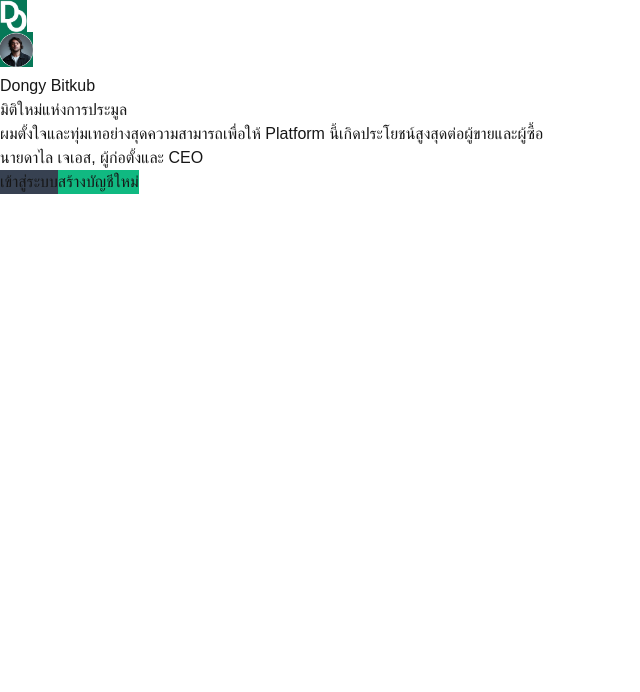
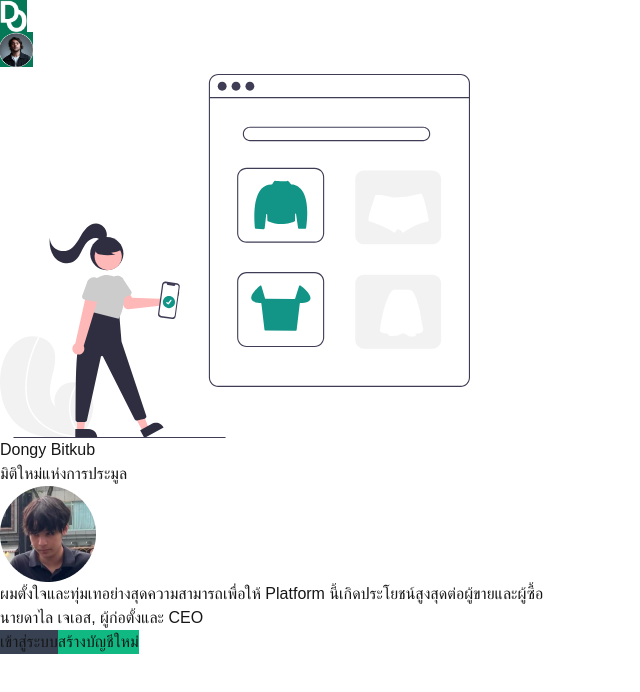
Before and after one commit to Dongy-SE2/dongy-frontend, a Next.js app: page / in a window 1280 px wide. Shown: the top 692 px of the page, without its empty margins (0-640 px from the left). Built offline with nearby package versions, Linux system fonts and the light colour scheme; a web font is replaced by a local one.

Commit message:
feat: add quote card and home page

```diff
--- a/src/app/page.tsx
+++ b/src/app/page.tsx
@@ -1,23 +1,18 @@
 import HomePageButton from "@/components/HomePageButton";
+import QuoteCard from "@/components/QuoteCard";
 
 export default function Home() {
   return (
-    <div>
-      <h1 className="font-semibold text-5xl">Dongy Bitkub</h1>
-      <div className="flex">
-        <div className="text-lg font-light text-black">มิติใหม่แห่งการ
+    <div className="min-h-screen w-full flex  justify-evenly items-center">
+      <div className="flex justify-center items-stretch">
+        <img src="/home_picture.svg" alt="Logo" className="pr-[83px]" />
+        <div className="flex-col justify-start items-start place-content-start">
+          <h1 className="font-semibold text-5xl text-center">Dongy Bitkub</h1>
+            <div className="text-lg font-light text-black text-center pt-4">มิติใหม่แห่งการ
               <span className="text-lg font-semibold text-[#7C3AED]">ประมูล</span>
             </div>
-
-      </div>
-      <p className="text-lg font-normal text-black">
-        ผมตั้งใจและทุ่มเทอย่างสุดความสามารถเพื่อให้ Platform นี้เกิด
-        <span className="text-lg font-semibold text-black">ประโยชน์</span>
-        สูงสุดต่อผู้ขายและผู้ซื้อ
-      </p>
-      <div className="text-xs font-normal text-black justify-end">นายดาไล เจเอส, ผู้ก่อตั้งและ CEO</div>
-
-      <div className="flex">
+            <QuoteCard></QuoteCard>
+          <div className="flex justify-center items-center">
             <HomePageButton
             name = {"เข้าสู่ระบบ"}
             color = {'#374151'}
@@ -30,5 +25,7 @@
             />
           </div>
         </div>
+      </div>
+    </div>
   );
 }
--- a/src/components/HomePageButton.tsx
+++ b/src/components/HomePageButton.tsx
@@ -14,7 +14,7 @@
   return (
     <button
       onClick={() => router.push(route)}
-      className="w-[160px] h-[41px] m-3 rounded-md transition items-center justify-center"
+      className="w-[160px] h-[41px] mx-3 rounded-md transition items-center justify-center"
       style={{ backgroundColor: color }}
     >
       <div className="text-white text-lg font-medium">{name}</div>
--- a/src/components/QuoteCard.tsx
+++ b/src/components/QuoteCard.tsx
@@ -1,25 +1,33 @@
 import Image from "next/image";
+import ProfileCard from "./ProfileCard";
 
-interface QuoteCardsProps {
-  Username: string;
-  UserType: string;
-  ImageSrc: string;
-}
+function QuoteCard() {
+  return (
+    <div className="w-[691px] h-[178px]">
+    <div className="w-[623px] h-[136px] p-2">
+        <div className="relative">
+            <div className="absolute -left-1 -top-5 size-[69px] bg-gradient-to-b from-[#129587] to-[#77A97E] opacity-50 rounded-full"></div>
+            <div className="absolute -right-12 top-20 size-[69px] bg-gradient-to-b from-[#129587] to-[#77A97E] opacity-50 rounded-full"></div>
+            <div className="absolute -right-16 top-14 size-[69px] bg-gradient-to-b from-[#129587] to-[#77A97E] opacity-100 rounded-full z-10"></div>
 
-function QuoteCard({ Username, UserType, ImageSrc }: QuoteCardsProps) {
-  return (
-    <div className=" flex items-end px-6 py-4 ">
-      <div className="text-right px-2">
-        <div className="font-normal text-black text-xl">{Username}</div>
-        <div className="font-normal text-[#A9A9A9] text-sm">{UserType}</div>
-      </div>
-      <Image
-        src={ImageSrc}
-        alt="Profile Picture"
-        width="73"
-        height="73"
-        className="rounded-full"
-      />
+            <div className="flex w-full h-full bg-[#EAEAEA] opacity-80 rounded-[10px] m-4 p-4 pr-8 align-middle border-2 border-white">
+                <img
+                    src="/image/ceo.jpg"
+                    alt="CEO"
+                    className="size-[96px] rounded-full object-cover shadow-md opacity-100"
+                    />
+                <div className="ml-4">
+                    <p className="text-lg font-normal text-black text-center mt-2   ">
+                        ผมตั้งใจและทุ่มเทอย่างสุดความสามารถเพื่อให้ Platform นี้เกิด
+                        <span className="font-semibold">ประโยชน์</span>
+                        สูงสุดต่อผู้ขายและผู้ซื้อ
+                    </p>
+                    <div className="text-xs font-normal text-black text-end mt-2">นายดาไล เจเอส, ผู้ก่อตั้งและ CEO</div>
+                </div>
+            </div>
+
+        </div>
+    </div>
     </div>
   );
 }
```
Also changed, not shown: public/home_picture.svg (added), public/image/ceo.jpg (added). Lines whose indentation alone changed are shown as unchanged.
